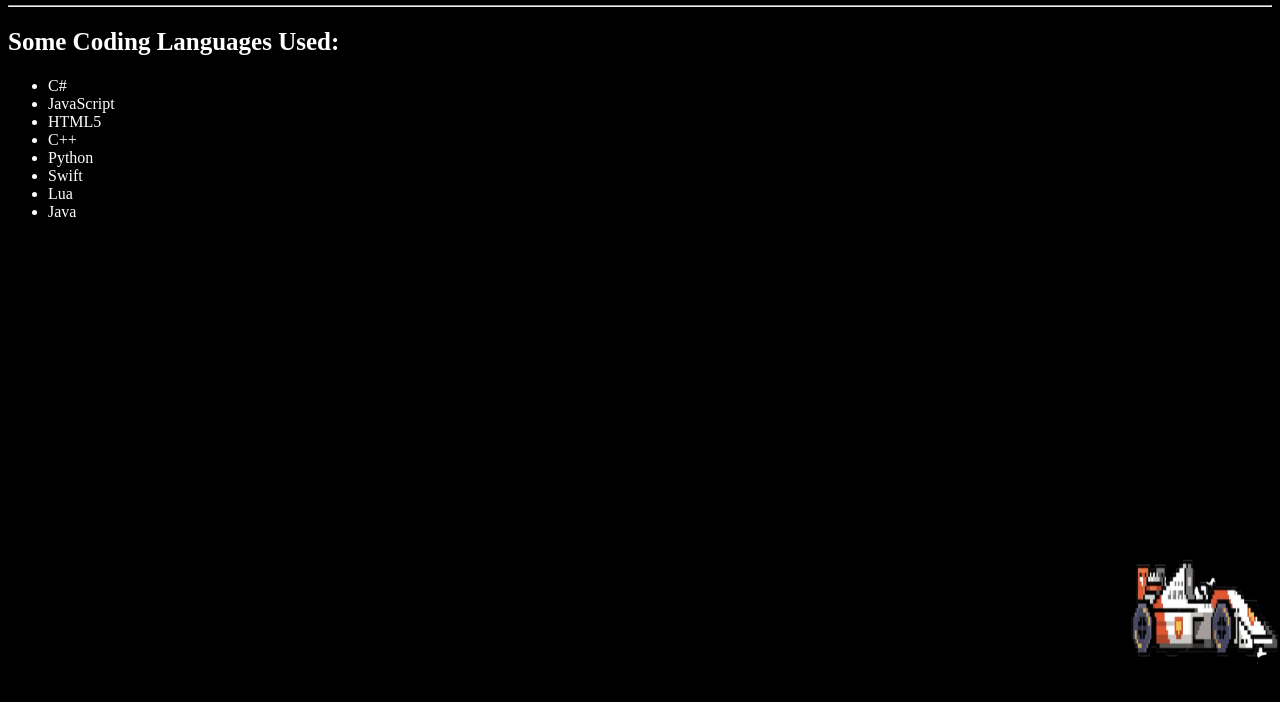
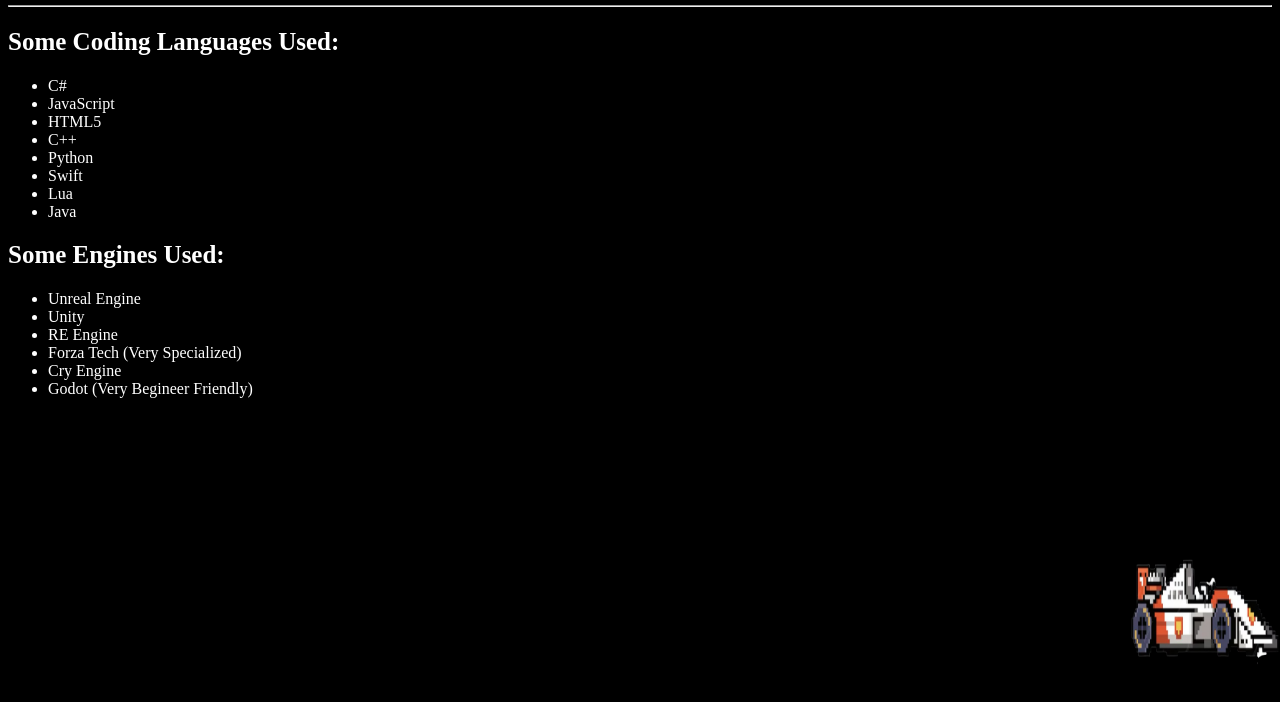
Before and after one commit to DrFan321/Page-Medium, a plain HTML site: page index.html in a window 1280 px wide. Shown: the part 98-800 px from the top of the page. Drawn offline with Linux system fonts and the light colour scheme.

Commit message:
Update index.html

```diff
--- a/index.html
+++ b/index.html
@@ -35,6 +35,15 @@
       <li>Lua</li>
       <li>Java</li>
     </ul>
+    <h2>Some Engines Used:</h2>
+    <ul>
+      <li>Unreal Engine</li>
+      <li>Unity</li>
+      <li>RE Engine</li>
+      <li>Forza Tech (Very Specialized)</li>
+      <li>Cry Engine</li>
+      <li>Godot (Very Begineer Friendly)</li>
+    </ul>
     <img src="images/f1car.png" width="150" height="150" alt="Image of F1 Car" class="fixed-bottom-right">
   </body>
 </html>
```
